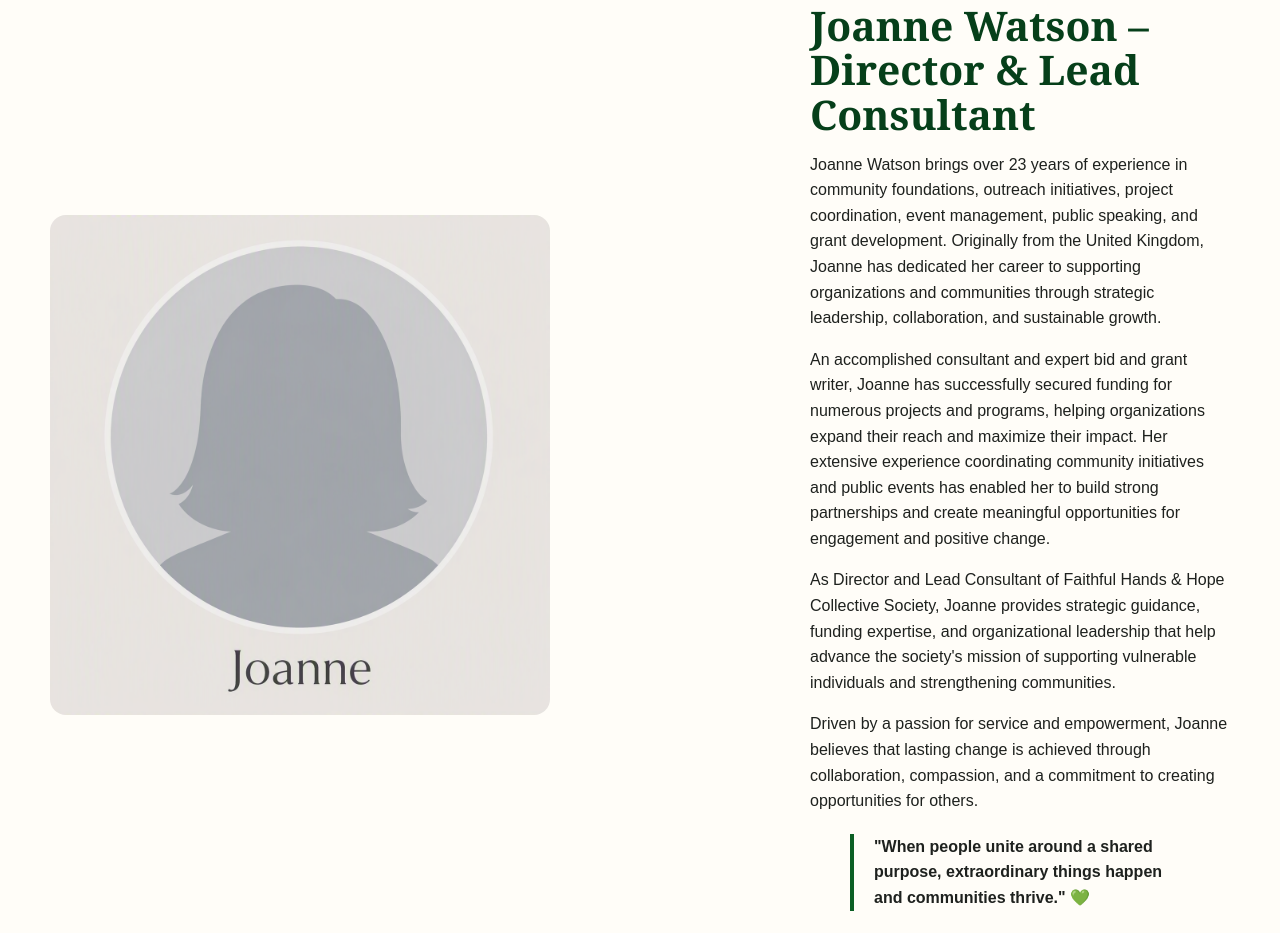
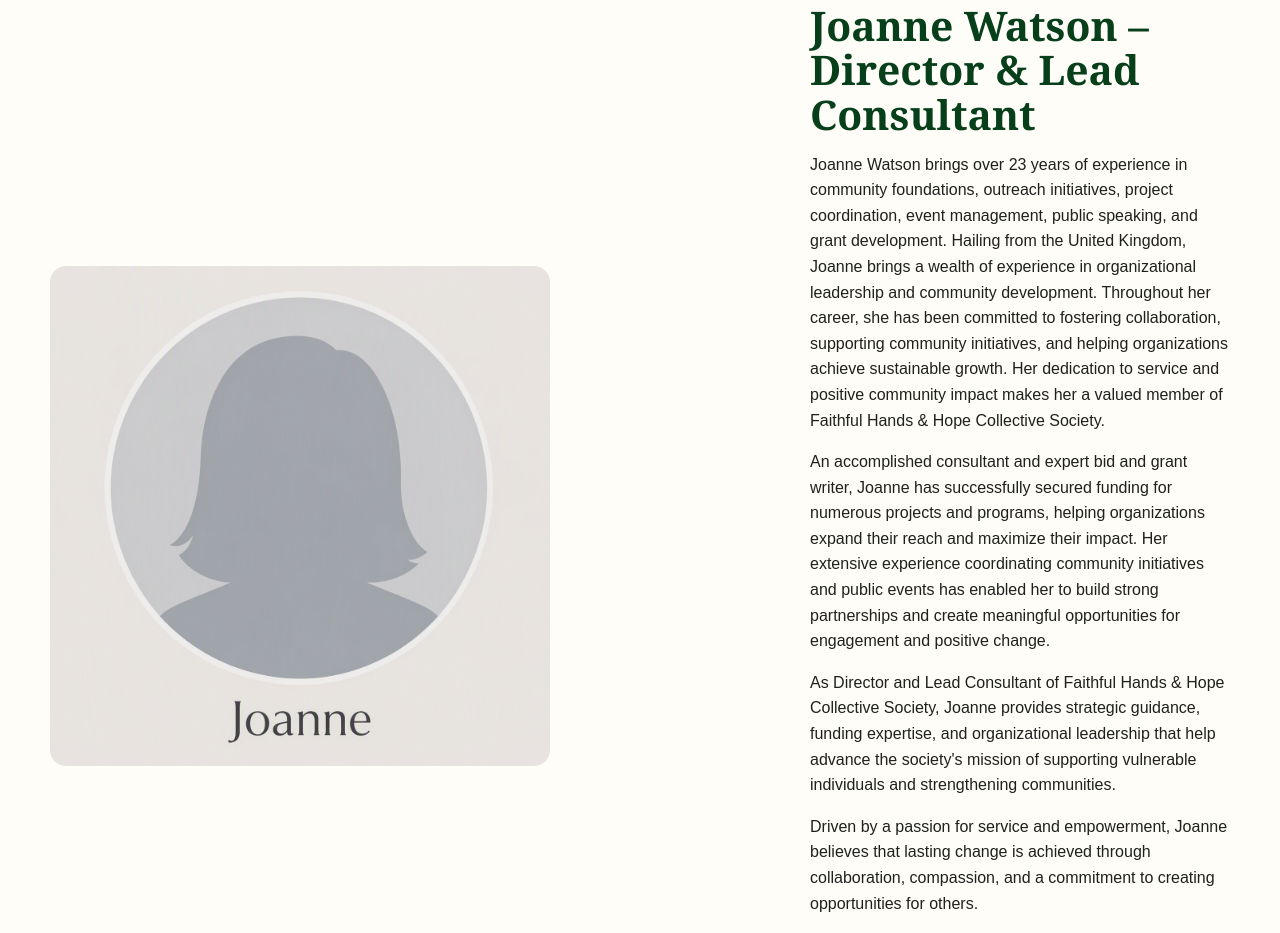
Before and after one commit to markjoshi80-ux/website, a website: page about.html in a window 1280 px wide. Shown: the part 5234-6167 px from the top of the page. Drawn offline with Linux system fonts and the light colour scheme.

Commit message:
Add files via upload

```diff
--- a/about.html
+++ b/about.html
@@ -320,7 +320,7 @@
 			  </h2>
 
 		  <p>
-			Joanne Watson brings over 23 years of experience in community foundations, outreach initiatives, project coordination, event management, public speaking, and grant development. Originally from the United Kingdom, Joanne has dedicated her career to supporting organizations and communities through strategic leadership, collaboration, and sustainable growth.
+			Joanne Watson brings over 23 years of experience in community foundations, outreach initiatives, project coordination, event management, public speaking, and grant development. Hailing from the United Kingdom, Joanne brings a wealth of experience in organizational leadership and community development. Throughout her career, she has been committed to fostering collaboration, supporting community initiatives, and helping organizations achieve sustainable growth. Her dedication to service and positive community impact makes her a valued member of Faithful Hands & Hope Collective Society.
 		  </p>
 
 		  <p>
```
